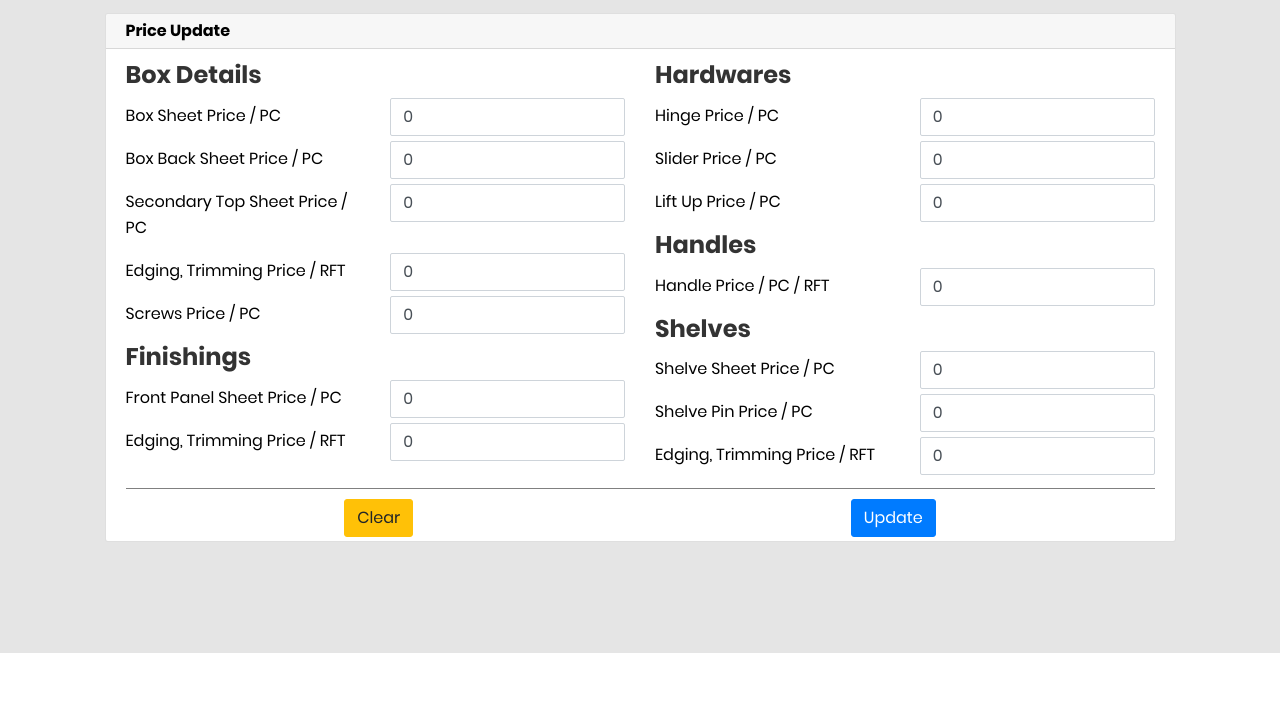
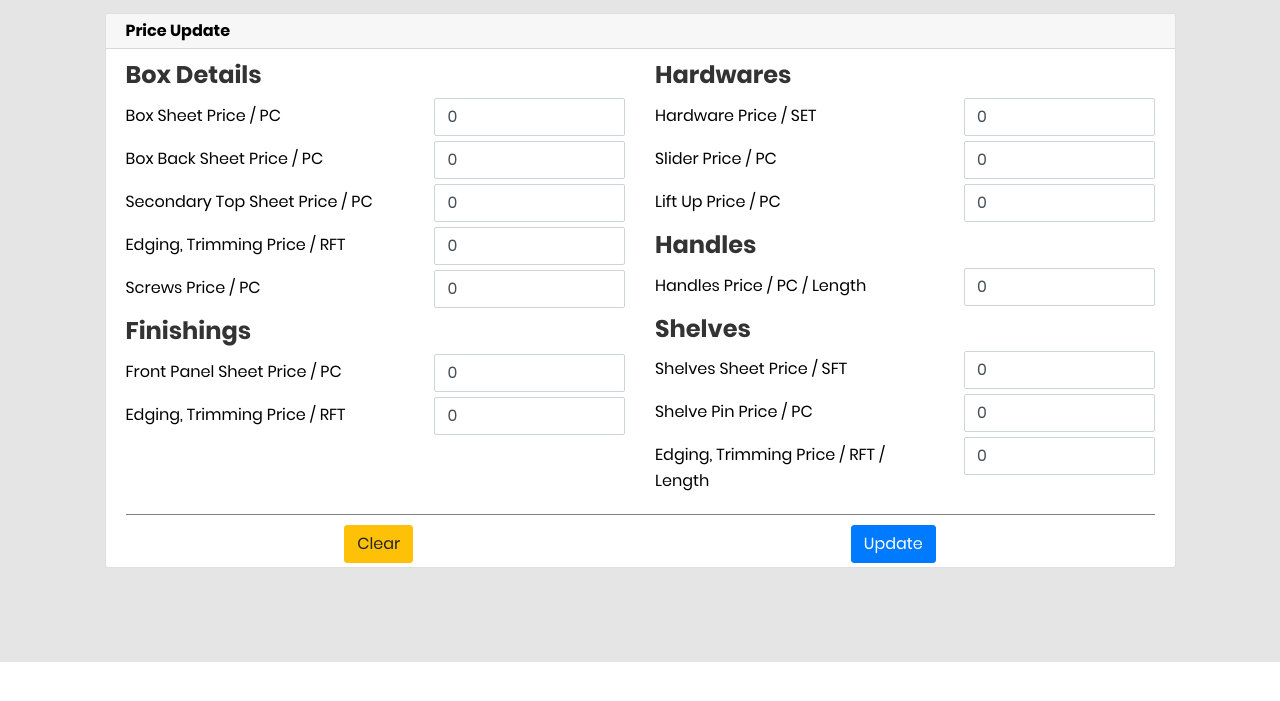
Before and after one commit to faizan-185/cabinet_costing, an Electron app: page src/screens/settings/price-change.html in a window 1280 px wide. Shown: the part 87-788 px from the top of the page. Drawn offline with nearby package versions, Linux system fonts and the light colour scheme; no server answers; files whose address does not match are found by name.

Commit message:
rename fields

```diff
--- a/src/screens/settings/price-change.html
+++ b/src/screens/settings/price-change.html
@@ -376,7 +376,7 @@
                               <div class="col-md-6 col-sm-12 col-lg-6">
                                 <h3 class="my-2">Box Details</h2>
                                   <div class="mb-1 row form-group">
-                                    <div class="col col-md-6 ">
+                                    <div class="col col-md-7 ">
                                       <label
                                         for="client-name"
                                         style="margin-top: 5px;"
@@ -384,7 +384,7 @@
                                         >Box Sheet Price / PC</label
                                       >
                                     </div>
-                                    <div class="col-12 col-md-6">
+                                    <div class="col-12 col-md-5">
                                       <input
                                         type="number"
                                         id="rate-codes"
@@ -398,12 +398,12 @@
                                   </div>
 
                                   <div class="mb-1 row form-group">
-                                    <div class="col col-md-6">
+                                    <div class="col col-md-7">
                                       <label for="rate" class="form-control-label" style="margin-top: 5px;"
                                         >Box Back Sheet Price / PC</label
                                       >
                                     </div>
-                                    <div class="col-12 col-md-6">
+                                    <div class="col-12 col-md-5">
                                       <input
                                         type="number"
                                         id="back-area-codes"
@@ -417,12 +417,12 @@
                                   </div>
 
                                   <div class="mb-1 row form-group">
-                                    <div class="col col-md-6">
+                                    <div class="col col-md-7">
                                       <label for="rate" class="form-control-label" style="margin-top: 5px;"
                                         >Secondary Top Sheet Price / PC</label
                                       >
                                     </div>
-                                    <div class="col-12 col-md-6">
+                                    <div class="col-12 col-md-5">
                                       <input
                                         type="number"
                                         id="secondary-top-codes"
@@ -436,12 +436,12 @@
                                   </div>
 
                                   <div class="mb-1 row form-group">
-                                    <div class="col col-md-6">
+                                    <div class="col col-md-7">
                                       <label for="rate" class="form-control-label" style="margin-top: 5px;"
                                         >Edging, Trimming Price / RFT</label
                                       >
                                     </div>
-                                    <div class="col-12 col-md-6">
+                                    <div class="col-12 col-md-5">
                                       <input
                                         type="number"
                                         id="edging-codes"
@@ -455,12 +455,12 @@
                                   </div>
 
                                   <div class="mb-1 row form-group">
-                                    <div class="col col-md-6">
+                                    <div class="col col-md-7">
                                       <label for="rate" class="form-control-label" style="margin-top: 5px;"
                                         >Screws Price / PC</label
                                       >
                                     </div>
-                                    <div class="col-12 col-md-6">
+                                    <div class="col-12 col-md-5">
                                       <input
                                         type="number"
                                         id="screws-codes"
@@ -476,12 +476,12 @@
                                   <h3 class="my-2">Finishings</h2>
 
                                   <div class="mb-1 row form-group">
-                                    <div class="col col-md-6">
+                                    <div class="col col-md-7">
                                       <label for="rate" class="form-control-label" style="margin-top: 5px;"
                                         >Front Panel Sheet Price / PC</label
                                       >
                                     </div>
-                                    <div class="col-12 col-md-6">
+                                    <div class="col-12 col-md-5">
                                       <input
                                         type="number"
                                         id="rate-doors"
@@ -495,12 +495,12 @@
                                   </div>
 
                                   <div class="mb-1 row form-group">
-                                    <div class="col col-md-6">
+                                    <div class="col col-md-7">
                                       <label for="rate" class="form-control-label" style="margin-top: 5px;"
                                         >Edging, Trimming Price / RFT</label
                                       >
                                     </div>
-                                    <div class="col-12 col-md-6">
+                                    <div class="col-12 col-md-5">
                                       <input
                                         type="number"
                                         id="edging-doors"
@@ -521,12 +521,12 @@
                                 <h3 class="my-2">Hardwares</h2>
 
                                   <div class="mb-1 row form-group">
-                                    <div class="col col-md-6">
+                                    <div class="col col-md-7">
                                       <label for="rate" class="form-control-label" style="margin-top: 5px;"
-                                        >Hinge Price / PC</label
+                                        >Hardware Price / SET</label
                                       >
                                     </div>
-                                    <div class="col-12 col-md-6">
+                                    <div class="col-12 col-md-5">
                                       <input
                                         type="number"
                                         id="rate-hardware"
@@ -540,12 +540,12 @@
                                   </div>
 
                                   <div class="mb-1 row form-group">
-                                    <div class="col col-md-6">
+                                    <div class="col col-md-7">
                                       <label for="rate" class="form-control-label" style="margin-top: 5px;"
                                         >Slider Price / PC</label
                                       >
                                     </div>
-                                    <div class="col-12 col-md-6">
+                                    <div class="col-12 col-md-5">
                                       <input
                                         type="number"
                                         id="slider-hardware"
@@ -559,12 +559,12 @@
                                   </div>
 
                                   <div class="mb-1 row form-group">
-                                    <div class="col col-md-6">
+                                    <div class="col col-md-7">
                                       <label for="rate" class="form-control-label" style="margin-top: 5px;"
                                         >Lift Up Price / PC</label
                                       >
                                     </div>
-                                    <div class="col-12 col-md-6">
+                                    <div class="col-12 col-md-5">
                                       <input
                                         type="number"
                                         id="lift-hardware"
@@ -580,12 +580,12 @@
                                 <h3 class="my-2">Handles</h2>
 
                                   <div class="mb-1 row form-group">
-                                    <div class="col col-md-6">
+                                    <div class="col col-md-7">
                                       <label for="rate" class="form-control-label" style="margin-top: 5px;"
-                                        >Handle Price / PC / RFT</label
+                                        >Handles Price / PC / Length</label
                                       >
                                     </div>
-                                    <div class="col-12 col-md-6">
+                                    <div class="col-12 col-md-5">
                                       <input
                                         type="number"
                                         id="rate-handles"
@@ -601,12 +601,12 @@
                                   <h3 class="my-2">Shelves</h2>
 
                                   <div class="mb-1 row form-group">
-                                    <div class="col col-md-6">
+                                    <div class="col col-md-7">
                                       <label for="rate" class="form-control-label" style="margin-top: 5px;"
-                                        >Shelve Sheet Price / PC</label
+                                        >Shelves Sheet Price / SFT</label
                                       >
                                     </div>
-                                    <div class="col-12 col-md-6">
+                                    <div class="col-12 col-md-5">
                                       <input
                                         type="number"
                                         id="rate-shelve"
@@ -621,12 +621,12 @@
 
 
                                   <div class="mb-1 row form-group">
-                                    <div class="col col-md-6">
+                                    <div class="col col-md-7">
                                       <label for="rate" class="form-control-label" style="margin-top: 5px;"
                                         >Shelve Pin Price / PC</label
                                       >
                                     </div>
-                                    <div class="col-12 col-md-6">
+                                    <div class="col-12 col-md-5">
                                       <input
                                         type="number"
                                         id="pin-shelve"
@@ -640,12 +640,12 @@
                                   </div>
 
                                   <div class="mb-1 row form-group">
-                                    <div class="col col-md-6">
+                                    <div class="col col-md-7">
                                       <label for="rate" class="form-control-label" style="margin-top: 5px;"
-                                        >Edging, Trimming Price / RFT</label
+                                        >Edging, Trimming Price / RFT / Length</label
                                       >
                                     </div>
-                                    <div class="col-12 col-md-6">
+                                    <div class="col-12 col-md-5">
                                       <input
                                         type="number"
                                         id="edging-shelve"
```
